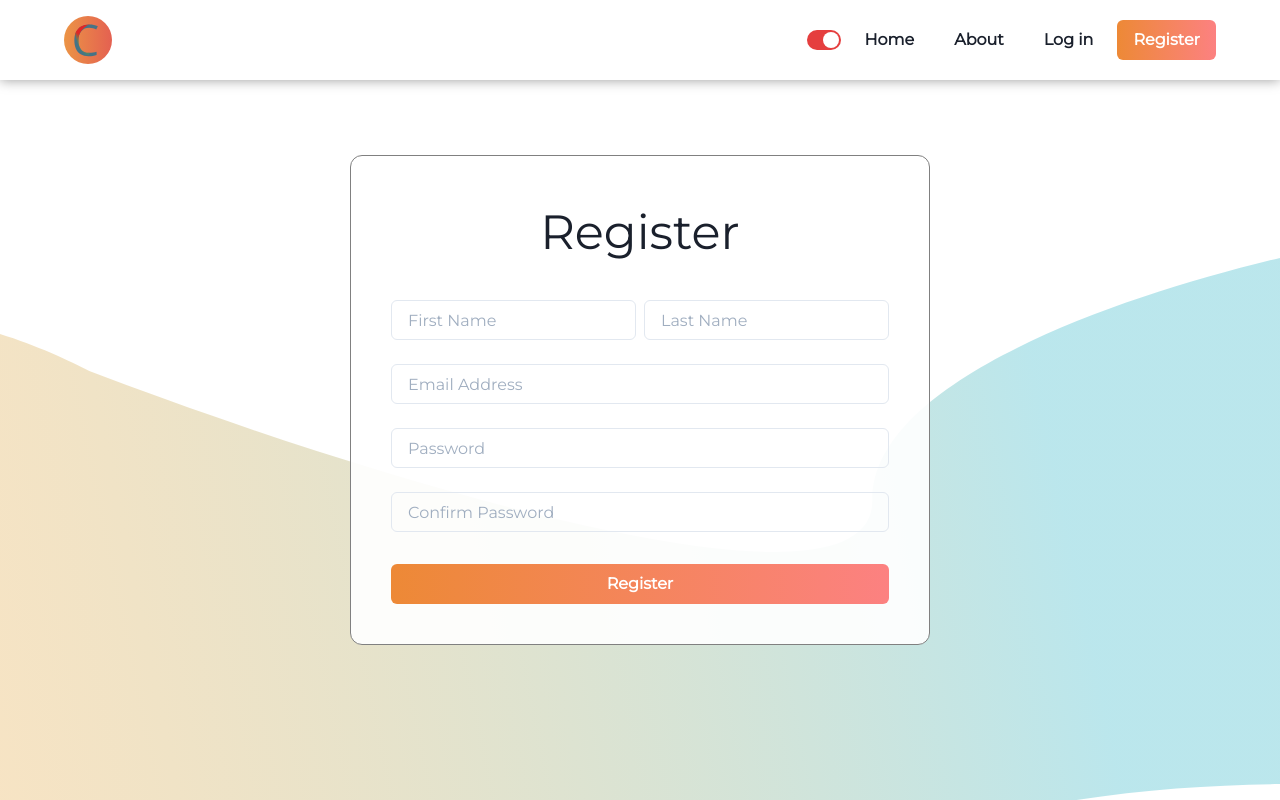
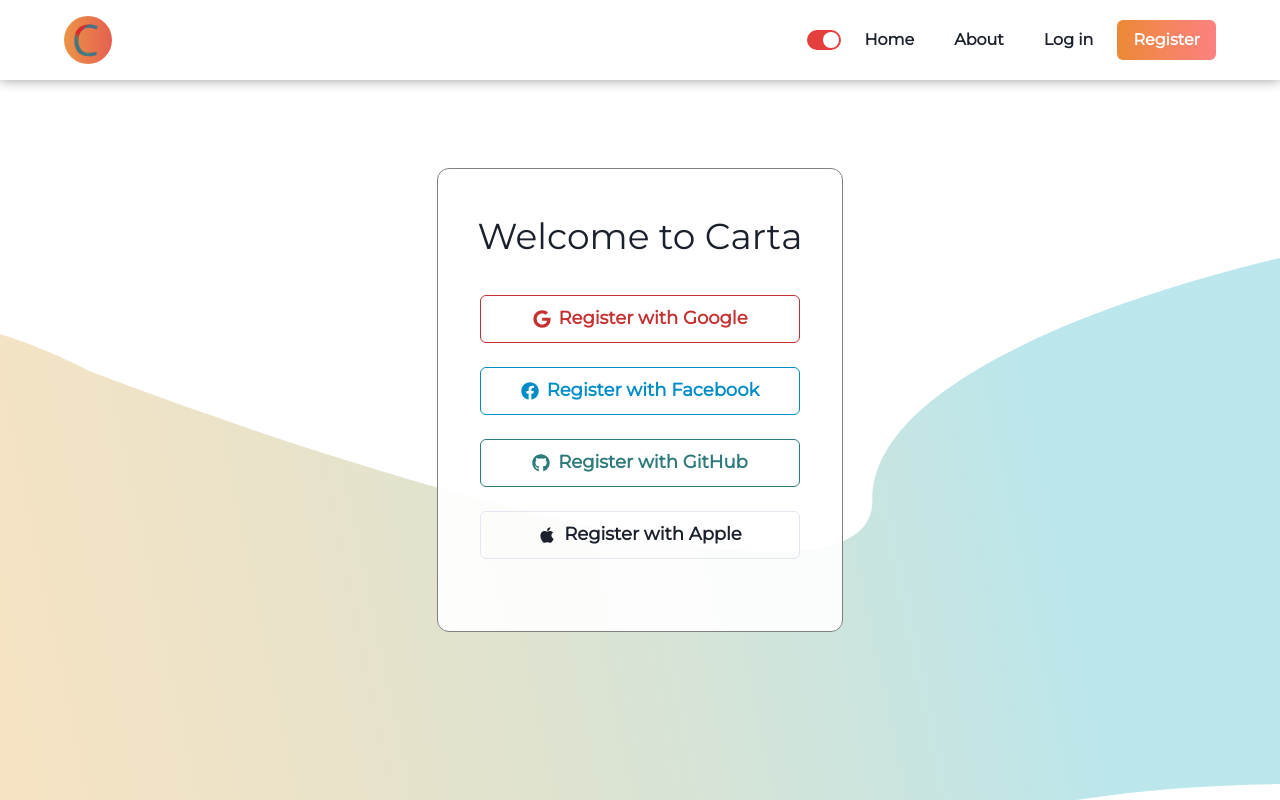
Before and after one commit to jermainejanszen/carta, a Next.js app: page /register in a window 1280 px wide. Built offline with nearby package versions, Linux system fonts and the light colour scheme.

Commit message:
changed register page to use external auth

```diff
--- a/pages/register/index.tsx
+++ b/pages/register/index.tsx
@@ -1,17 +1,12 @@
 import { useState } from 'react';
+import { useRouter } from 'next/router';
 import {
   Text,
   Flex,
   VStack,
-  HStack,
-  Input,
-  InputGroup,
-  InputRightElement,
   Button,
-  useColorModeValue,
-  FormControl,
-  FormLabel,
-  FormHelperText} from '@chakra-ui/react';
+  useColorModeValue} from '@chakra-ui/react';
+import { FaGoogle, FaFacebook, FaGithub, FaApple } from 'react-icons/fa';
 import SplashNavBar from "../../widgets/SplashNavBar";
 
 interface Props {
@@ -20,10 +15,12 @@ interface Props {
 
 const Register = (props: Props) => {
 
+  const router = useRouter();
   const [showPass, setShowPass] = useState(false);
 
   const handleRegister = (e) => {
     e.preventDefault();
+    router.push('/projects');
   }
 
   const bg = useColorModeValue("whiteAlpha.900", "gray.700");
@@ -46,48 +43,47 @@ const Register = (props: Props) => {
               border="1px solid gray"
               borderRadius="xl"
               bg={bg}>
-                <Text fontSize="5xl">
-                  Register
+                <Text fontSize="4xl">
+                  Welcome to Carta
                 </Text>
 
-                <form>
-
-                  <Flex direction="column">
-                    <VStack spacing="6" my="2rem">
-                      <HStack>
-                        <Input
-                          placeholder="First Name"
-                          type="text"
-                          name="firstname"
-                          autoCorrect="off" />
-                        <Input
-                          placeholder="Last Name"
-                          type="text"
-                          name="lastname"
-                          autoCorrect="off" />
-                      </HStack>
-                      <Input
-                        placeholder="Email Address"
-                        type="email"
-                        name="email" />
-                      <Input
-                        placeholder="Password"
-                        type="password"
-                        name="password"
-                        autoComplete="off" />
-                      <Input
-                        placeholder="Confirm Password"
-                        type="password"
-                        name="confirmpassword"
-                        autoComplete="off" />
-                    </VStack>
-                    <Button
-                      variant="primary"
-                      onClick={handleRegister}>
-                        Register
-                    </Button>
-                  </Flex>
-                </form>
+                <VStack spacing="6" my="2rem">
+                  <Button
+                    colorScheme="red"
+                    size="lg"
+                    variant="outline"
+                    leftIcon={<FaGoogle />}
+                    width="20rem"
+                    onClick={handleRegister}>
+                      Register with Google
+                  </Button>
+                  <Button
+                    colorScheme="linkedin"
+                    size="lg"
+                    variant="outline"
+                    leftIcon={<FaFacebook />}
+                    width="20rem"
+                    onClick={handleRegister}>
+                      Register with Facebook
+                  </Button>
+                  <Button
+                    colorScheme="teal"
+                    size="lg"
+                    variant="outline"
+                    leftIcon={<FaGithub />}
+                    width="20rem"
+                    onClick={handleRegister}>
+                      Register with GitHub
+                  </Button>
+                  <Button
+                    size="lg"
+                    variant="outline"
+                    leftIcon={<FaApple />}
+                    width="20rem"
+                    onClick={handleRegister}>
+                      Register with Apple
+                  </Button>
+                </VStack>
             </Flex>
         </Flex>
     </Flex>
```
